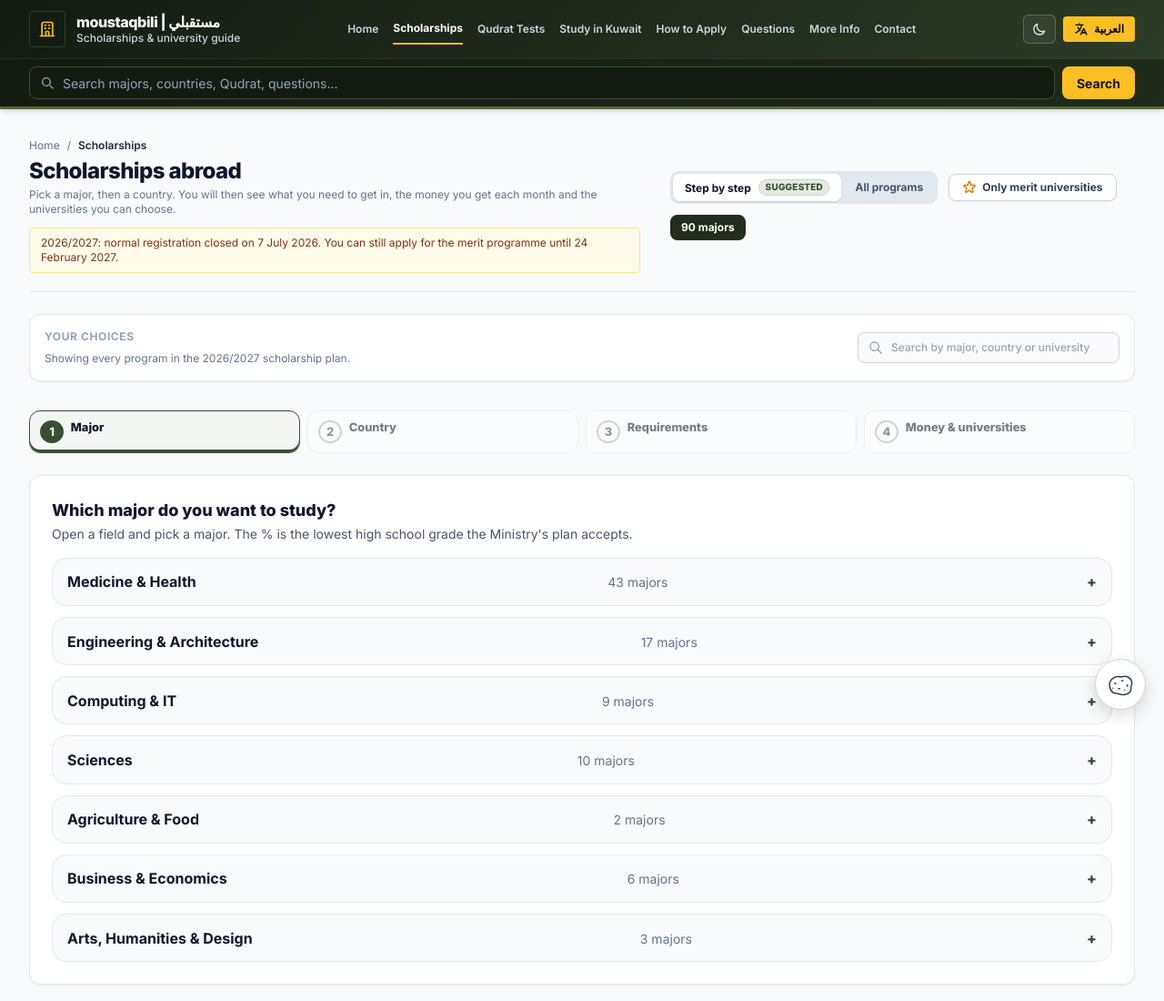
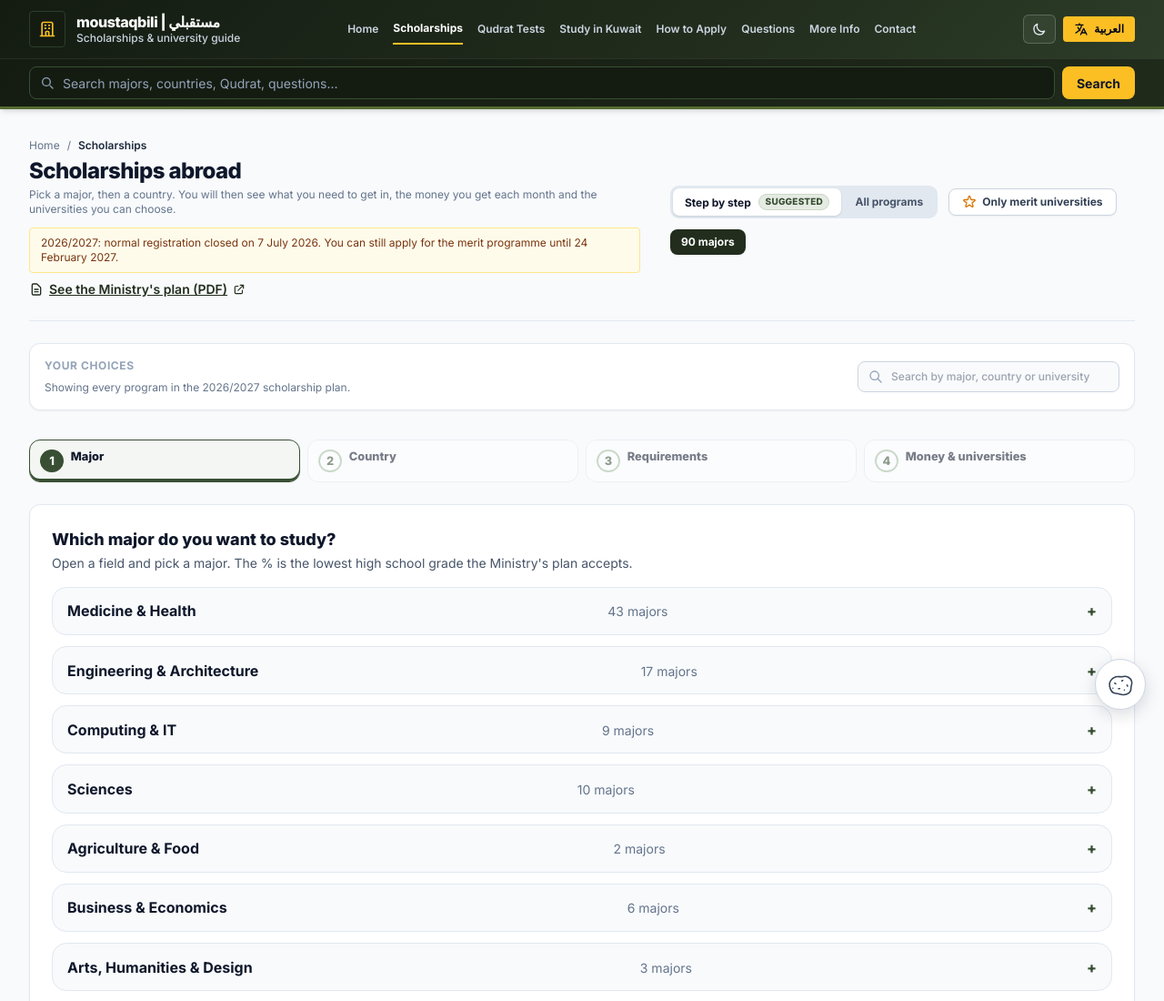
Before and after one commit to khaledts-k/moustaqbiliproject, a plain HTML site: page results.html in a window 1280 px wide. Shown: the top 1100 px of the page at 91% size. Drawn offline with nearby package versions, Linux system fonts and the light colour scheme; no server answers.

Commit message:
Results: link to the Ministry's plan PDF in the page header
Co-Authored-By: Claude Opus 5.5 <noreply@anthropic.com>

```diff
--- a/results.html
+++ b/results.html
@@ -58,6 +58,11 @@
             Find approved university courses, required grades, and monthly living stipends for Kuwaiti scholarship students.
           </p>
           <p class="text-xs text-amber-900 bg-amber-50 border border-amber-200 rounded px-3 py-2 mt-3 max-w-2xl" data-i18n="results_plan_status">Plan 2026/2027: general registration closed on 7 July 2026. Merit programme applications are open until 24 February 2027.</p>
+          <a href="https://www.mohe.edu.kw/site/assets/images/Uploads/20251119135614.pdf" target="_blank" rel="noopener noreferrer" class="mt-2 inline-flex items-center gap-1.5 text-sm font-semibold text-olive-900 underline hover:text-olive-700">
+            <svg class="w-4 h-4 flex-shrink-0" fill="none" stroke="currentColor" viewBox="0 0 24 24" aria-hidden="true"><path stroke-linecap="round" stroke-linejoin="round" stroke-width="2" d="M9 12h6m-6 4h6m2 5H7a2 2 0 01-2-2V5a2 2 0 012-2h5.586a1 1 0 01.707.293l5.414 5.414a1 1 0 01.293.707V19a2 2 0 01-2 2z"/></svg>
+            <span data-i18n="plan_majors_pdf">See the Ministry's plan (PDF)</span>
+            <svg class="w-3.5 h-3.5 flex-shrink-0" fill="none" stroke="currentColor" viewBox="0 0 24 24" aria-hidden="true"><path stroke-linecap="round" stroke-linejoin="round" stroke-width="2" d="M10 6H6a2 2 0 00-2 2v10a2 2 0 002 2h10a2 2 0 002-2v-4M14 4h6m0 0v6m0-6L10 14"/></svg>
+          </a>
         </div>
 
         <!-- Controls: Count + Merit Filter Button -->
```
